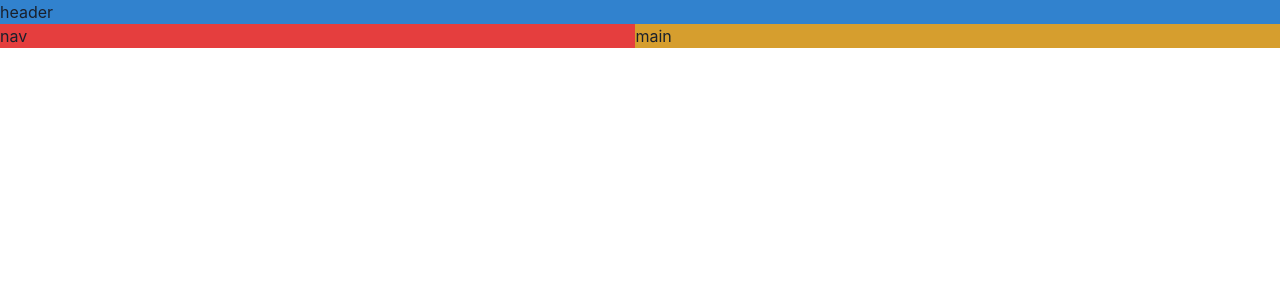
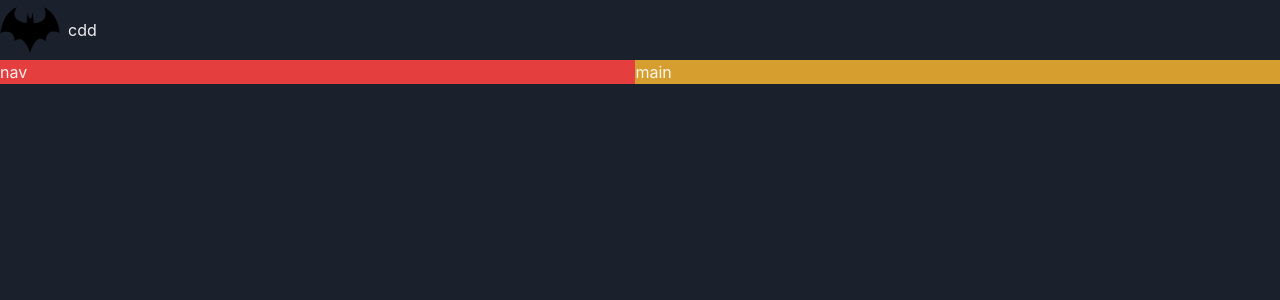
Before and after one commit to KACHOURElmehdi/game-hub, a React (Vite) app: page / in a window 1280 px wide. Shown: the top 300 px of the page. Built offline with nearby package versions, Linux system fonts and the light colour scheme.

Commit message:
navBar + darkMode

```diff
--- a/src/App.tsx
+++ b/src/App.tsx
@@ -1,4 +1,5 @@
 import { Grid, GridItem, Show } from "@chakra-ui/react";
+import Header from "./components/Header";
 
 const App = () => {
   return (
@@ -8,10 +9,10 @@
         lg: `"header header" "nav main" `,
       }}
     >
-      <GridItem area="header" bg="blue.500">
-        header
+      <GridItem area="header" >
+        <Header />
       </GridItem>
-      <Show above="lg">
+      <Show above="lg"> { /* pour responsive */}
         <GridItem area="nav" bg="red.500">
           nav
         </GridItem>
--- /dev/null
+++ b/src/components/Header.tsx
@@ -0,0 +1,13 @@
+import { HStack, Image, Text } from "@chakra-ui/react";
+import logo from "../assets/batman_logo.svg";
+
+function Header() {
+  return (
+    <HStack>
+      <Image src={logo} boxSize={"60px"} />
+      <Text>cdd</Text>
+    </HStack>
+  );
+}
+
+export default Header;
--- a/src/main.tsx
+++ b/src/main.tsx
@@ -1,11 +1,13 @@
 import React from "react";
 import ReactDOM from "react-dom/client";
-import { ChakraProvider } from "@chakra-ui/react";
+import { ChakraProvider, ColorModeScript } from "@chakra-ui/react";
 import App from "./App.tsx";
+import theme from './theme'
 
 ReactDOM.createRoot(document.getElementById("root")!).render(
   <React.StrictMode>
-    <ChakraProvider>
+    <ChakraProvider theme={theme}>
+      <ColorModeScript initialColorMode={theme.config.initialColorMode} />
       <App />
     </ChakraProvider>
   </React.StrictMode>
--- /dev/null
+++ b/src/theme.ts
@@ -0,0 +1,8 @@
+import { extendTheme, ThemeConfig } from '@chakra-ui/react'
+
+const config: ThemeConfig = {
+    initialColorMode: 'dark'
+}
+const theme = extendTheme({ config });
+
+export default theme
```
Also changed, not shown: src/assets/batman_logo.png (added), src/assets/batman_logo.svg (added).
